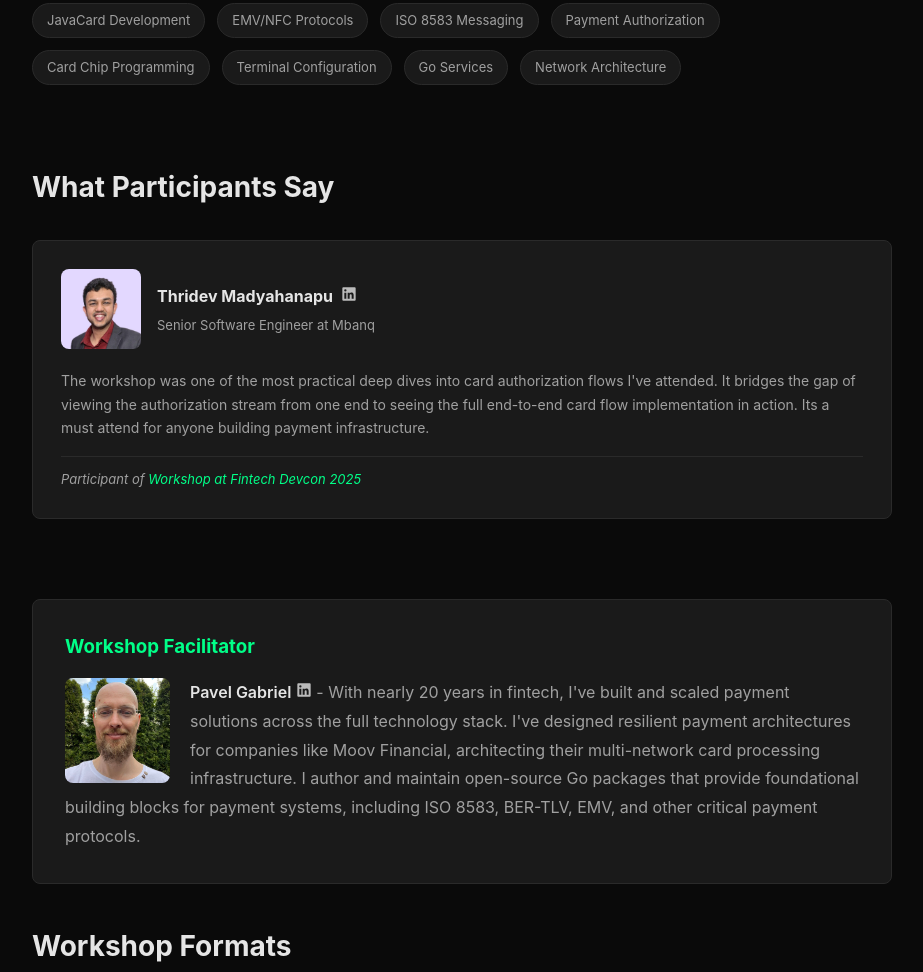
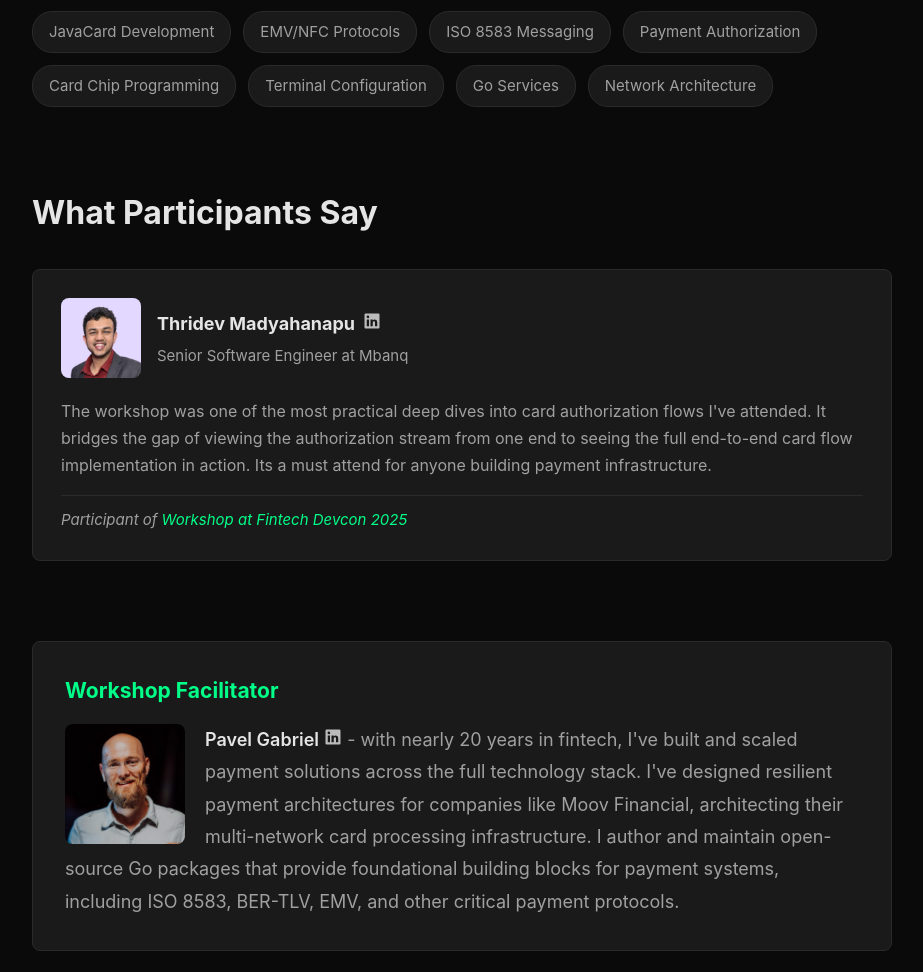
Before and after one commit to cardflow-dev/website, a plain HTML site: page index.html in a window 1280 px wide. Shown: the part 2212-3184 px from the top of the page, without its empty margins (178-1101 px from the left). Drawn offline with Linux system fonts and the light colour scheme.

Commit message:
make font bigger

```diff
--- a/index.html
+++ b/index.html
@@ -26,6 +26,7 @@
             background: var(--bg-primary);
             color: var(--text-primary);
             line-height: 1.6;
+            font-size: 18px;
         }
 
         .container {
@@ -41,7 +42,7 @@
         }
 
         .logo {
-            font-size: 24px;
+            font-size: 26px;
             font-weight: 700;
             color: var(--accent);
             margin-bottom: 10px;
@@ -55,7 +56,7 @@
 
         .tagline {
             color: var(--text-secondary);
-            font-size: 14px;
+            font-size: 16px;
             text-transform: uppercase;
             letter-spacing: 1px;
         }
@@ -76,7 +77,7 @@
         }
 
         .hero-description {
-            font-size: 20px;
+            font-size: 22px;
             color: var(--text-secondary);
             margin-bottom: 40px;
             line-height: 1.8;
@@ -86,12 +87,12 @@
             display: inline-block;
             background: var(--accent);
             color: var(--bg-primary);
-            padding: 14px 32px;
+            padding: 16px 36px;
             text-decoration: none;
             font-weight: 600;
             border-radius: 6px;
             transition: all 0.3s ease;
-            font-size: 16px;
+            font-size: 18px;
         }
 
         .cta-button:hover {
@@ -104,14 +105,14 @@
         }
 
         h2 {
-            font-size: 28px;
+            font-size: 32px;
             margin-bottom: 30px;
             color: var(--text-primary);
         }
 
         .feature-grid {
             display: grid;
-            grid-template-columns: repeat(auto-fit, minmax(250px, 1fr));
+            grid-template-columns: repeat(auto-fit, minmax(280px, 1fr));
             gap: 30px;
             margin-bottom: 40px;
         }
@@ -126,12 +127,12 @@
         .feature h3 {
             color: var(--accent);
             margin-bottom: 12px;
-            font-size: 18px;
+            font-size: 20px;
         }
 
         .feature p {
             color: var(--text-secondary);
-            font-size: 14px;
+            font-size: 16px;
             line-height: 1.6;
         }
 
@@ -143,11 +144,11 @@
         }
 
         .tech-tag {
-            padding: 6px 14px;
+            padding: 8px 16px;
             background: var(--bg-secondary);
             border: 1px solid var(--border);
             border-radius: 20px;
-            font-size: 13px;
+            font-size: 15px;
             color: var(--text-secondary);
         }
 
@@ -176,8 +177,8 @@
 
         .facilitator-photo {
             float: left;
-            width: 105px;
-            height: 105px;
+            width: 120px;
+            height: 120px;
             border-radius: 8px;
             object-fit: cover;
             margin-right: 20px;
@@ -213,7 +214,7 @@
 
         .format-type {
             color: var(--text-secondary);
-            font-size: 14px;
+            font-size: 16px;
         }
 
 	.testimonials-grid {
@@ -246,7 +247,7 @@
 
 	.testimonial-info h4 {
 		color: var(--text-primary);
-		font-size: 16px;
+		font-size: 18px;
 		margin-bottom: 6px;
 		display: flex;
 		align-items: center;
@@ -257,8 +258,8 @@
 	}
 
         .linkedin-icon {
-            width: 16px;
-            height: 16px;
+            width: 18px;
+            height: 18px;
             opacity: 0.7;
             transition: opacity 0.3s ease;
         }
@@ -269,7 +270,7 @@
 
         .testimonial-title {
             color: var(--text-secondary);
-            font-size: 13px;
+            font-size: 15px;
             line-height: 1.4;
         }
 
@@ -277,12 +278,12 @@
             color: var(--text-secondary);
             line-height: 1.7;
             margin-bottom: 16px;
-            font-size: 14px;
+            font-size: 16px;
         }
 
         .testimonial-event {
             color: var(--text-secondary);
-            font-size: 13px;
+            font-size: 15px;
             font-style: italic;
             padding-top: 12px;
             border-top: 1px solid var(--border);
@@ -323,11 +324,11 @@
             }
 
             h1 {
-                font-size: 32px;
+                font-size: 36px;
             }
 
             .hero-description {
-                font-size: 18px;
+                font-size: 20px;
             }
         }
     </style>
@@ -426,13 +427,13 @@
             <div class="bio">
                 <h3>Workshop Facilitator</h3>
                 <p>
-                    <img src="facilitator-pavel-gabriel.jpeg" alt="Pavel Gabriel" class="facilitator-photo">
+                    <img src="facilitator-pavel-gabriel.png" alt="Pavel Gabriel" class="facilitator-photo">
                     <span class="facilitator-name">Pavel Gabriel</span>
                     <a href="https://www.linkedin.com/in/pavelgabriel/" target="_blank" rel="noopener noreferrer">
                         <svg class="linkedin-icon" viewBox="0 0 24 24" fill="currentColor">
                             <path d="M20.5 2h-17A1.5 1.5 0 002 3.5v17A1.5 1.5 0 003.5 22h17a1.5 1.5 0 001.5-1.5v-17A1.5 1.5 0 0020.5 2zM8 19H5v-9h3zM6.5 8.25A1.75 1.75 0 118.3 6.5a1.78 1.78 0 01-1.8 1.75zM19 19h-3v-4.74c0-1.42-.6-1.93-1.38-1.93A1.74 1.74 0 0013 14.19a.66.66 0 000 .14V19h-3v-9h2.9v1.3a3.11 3.11 0 012.7-1.4c1.55 0 3.36.86 3.36 3.66z"/>
                         </svg></a>
-                    - With nearly 20 years in fintech, I've built and scaled payment solutions
+                    - with nearly 20 years in fintech, I've built and scaled payment solutions
                     across the full technology stack. I've designed resilient payment architectures for companies like Moov Financial,
                     architecting their multi-network card processing infrastructure. I author and maintain open-source Go packages
                     that provide foundational building blocks for payment systems, including ISO 8583, BER-TLV, EMV,
```
Also changed, not shown: facilitator-pavel-gabriel.png (added).
